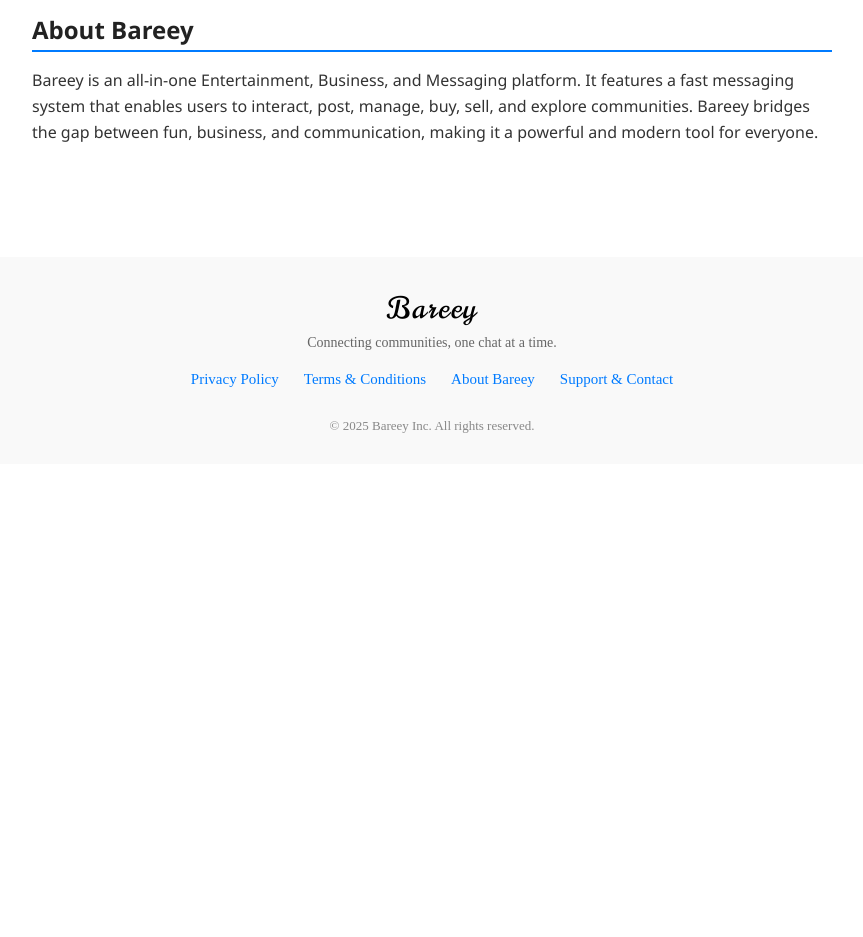
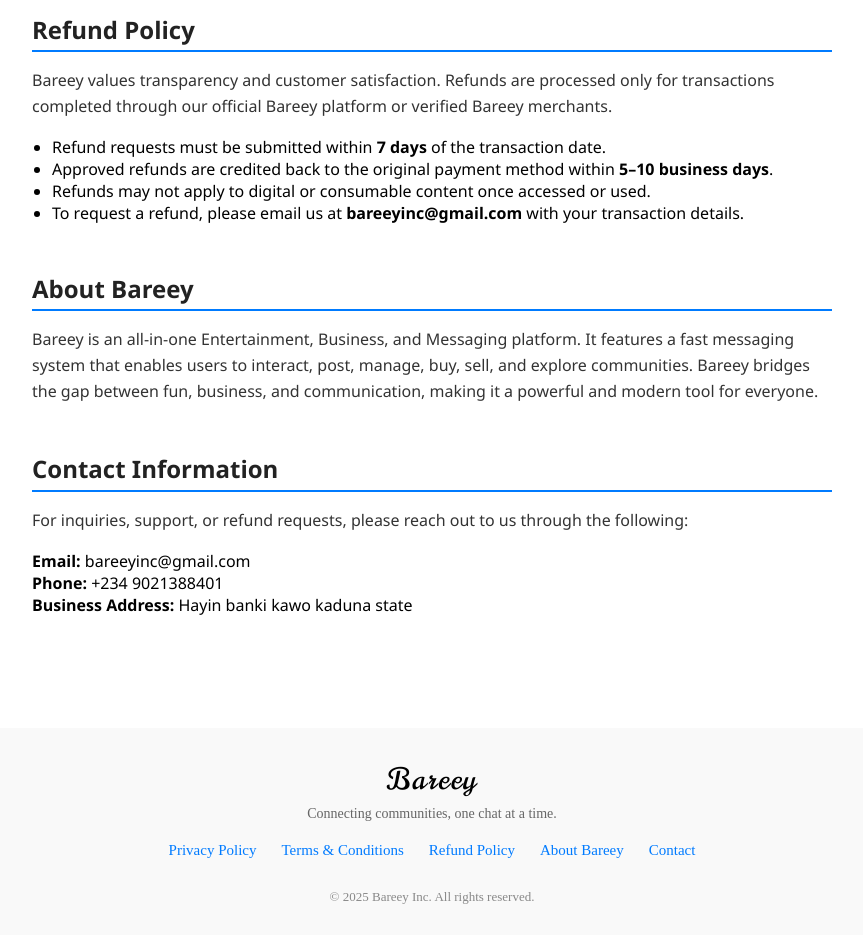
Before and after one commit to bareeyinc/bareeysevelteapp, a SvelteKit app: page /check/privacy in a window 1280 px wide. Shown: the part 1860-2797 px from the top of the page, without its empty margins (208-1071 px from the left). Before the commit the page ends 2332 px from the top, so only its background shows below. Built offline with nearby package versions, Linux system fonts and the light colour scheme.

Commit message:
updated footer & privacy policy

```diff
--- a/src/lib/components/footer/mobile.svelte
+++ b/src/lib/components/footer/mobile.svelte
@@ -16,8 +16,9 @@
         <div class="footer-links">
             <a href="/check/privacy#privacy-policy">Privacy Policy</a>
             <a href="/check/privacy#terms">Terms & Conditions</a>
+            <a href="/check/privacy#refund-policy">Refund Policy</a>
             <a href="/check/privacy#about-bareey">About {appName}</a>
-            <a href="mailto:bareeyinc@gmail.com">Support & Contact</a>
+            <a href="/check/privacy#contact">Contact</a>
         </div>
 
         <div class="footer-copyright">
@@ -39,7 +40,7 @@
     }
 
     .footer-content {
-        max-width: 600px; /* Optional: Keep the content centered and readable on large screens */
+
         margin: 0 auto;
     }
 
--- a/src/routes/check/privacy/+page.svelte
+++ b/src/routes/check/privacy/+page.svelte
@@ -64,7 +64,9 @@
     <div class="bareey-policy-nav">
         <a href="#terms">Terms</a>
         <a href="#privacy-policy">Privacy Policy</a>
+        <a href="#refund-policy">Refund Policy</a>
         <a href="#about-bareey">About Bareey</a>
+        <a href="#contact">Contact</a>
     </div>
 
     <section id="terms" class="bareey-policy-section">
@@ -144,6 +146,22 @@
         </div>
     </section>
 
+    <section id="refund-policy" class="bareey-policy-section">
+        <h2>Refund Policy</h2>
+        <p>
+            Bareey values transparency and customer satisfaction. Refunds are processed only for
+            transactions completed through our official Bareey platform or verified Bareey merchants.
+        </p>
+        <ul style="list-style-type: disc; padding-left: 20px;">
+            <li>Refund requests must be submitted within <b>7 days</b> of the transaction date.</li>
+            <li>Approved refunds are credited back to the original payment method within <b>5–10 business days</b>.</li>
+            <li>Refunds may not apply to digital or consumable content once accessed or used.</li>
+            <li>To request a refund, please email us at <b>bareeyinc@gmail.com</b> with your transaction details.</li>
+        </ul>
+    </section>
+
+
+
     <section id="about-bareey" class="bareey-policy-section">
         <h2>About Bareey</h2>
         <p>
@@ -152,4 +170,16 @@
             Bareey bridges the gap between fun, business, and communication, making it a powerful and modern tool for everyone.
         </p>
     </section>
+
+    <section id="contact" class="bareey-policy-section">
+        <h2>Contact Information</h2>
+        <p>
+            For inquiries, support, or refund requests, please reach out to us through the following:
+        </p>
+        <ul style="list-style-type: none; padding-left: 0;">
+            <li><b>Email:</b> bareeyinc@gmail.com</li>
+            <li><b>Phone:</b> +234 9021388401</li>
+            <li><b>Business Address:</b> Hayin banki kawo kaduna state </li>
+        </ul>
+    </section>
 </div>
```
